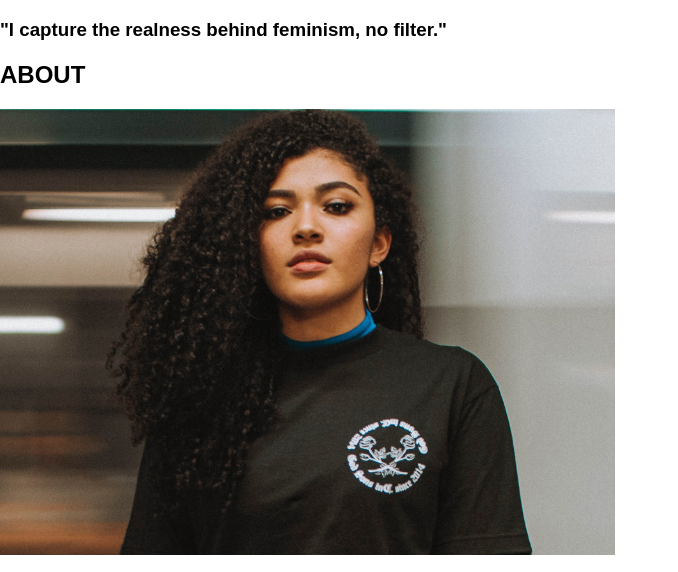
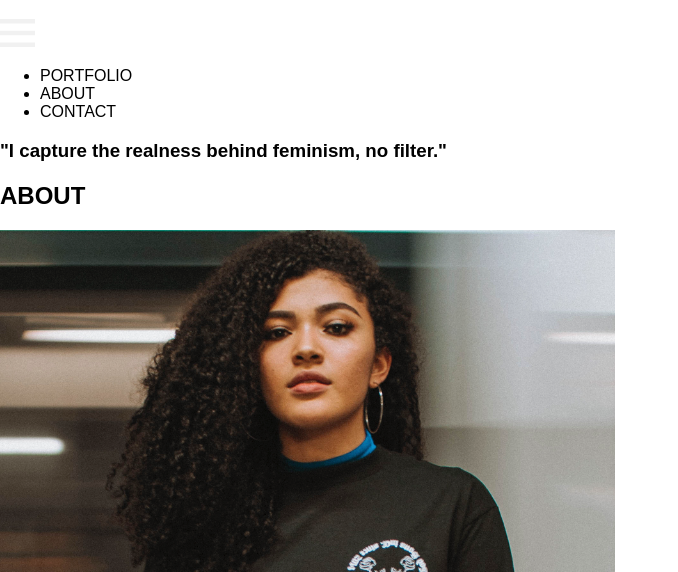
Before and after one commit to elizab-vd/dorothy-delong-portfolio-site, a plain HTML site: page index.html in a window 1280 px wide. Shown: the part 188-760 px from the top of the page, without its empty margins (0-678 px from the left). Drawn offline with Linux system fonts and the light colour scheme.

Commit message:
Began preliminary work to create burger menu

```diff
--- a/index.html
+++ b/index.html
@@ -11,10 +11,17 @@
     </head>
     <body>
 		<header>
-			<img id="logo" src="img/logo.png" alt="aqua Roman female symbol-like structure with camera aperture in the enlarged circle">
-			<h1>Dorothy DeLong</h1>
+		  <img id="logo" src="img/logo.png" alt="aqua Roman female symbol-like structure with camera aperture in the enlarged circle">
+		  <h1>Dorothy DeLong</h1>
 <!---------insert hamburger menu--------->
-			<nav></nav>
+			<nav>
+				<div><img src="img/burger-menu.svg" alt="" width="35px"</div>
+					<ul>
+						<li>PORTFOLIO</li>
+						<li>ABOUT</li>
+						<li>CONTACT</li>
+					</ul>
+			</nav>
 				<h3>"I capture the realness behind feminism, no filter."</h3>
 
 		</header>
```
